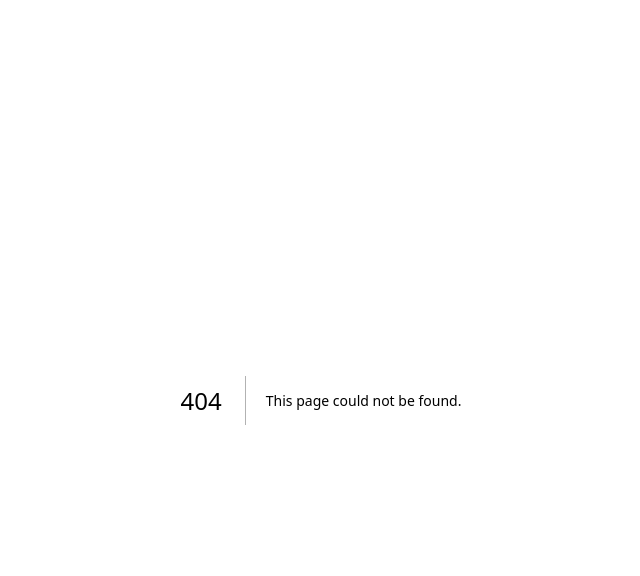
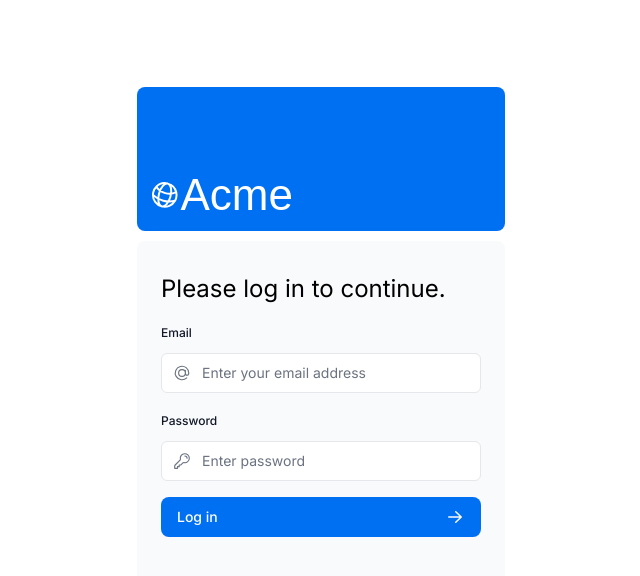
Before and after one commit to ArtroxGabriel/practiceFrontend, a Next.js app: page /login in a window 1280 px wide. Before the commit this address had no page. Shown: the top 576 px of the page, without its empty margins (319-959 px from the left). Built offline with nearby package versions, Linux system fonts and the light colour scheme; a web font is replaced by a local one.

Commit message:
NextAuth

```diff
--- /dev/null
+++ b/app/login/page.tsx
@@ -0,0 +1,17 @@
+import AcmeLogo from '@/app/ui/acme-logo';
+import LoginForm from '@/app/ui/login-form';
+
+export default function LoginPage() {
+  return (
+    <main className="flex items-center justify-center md:h-screen">
+      <div className="relative mx-auto flex w-full max-w-[400px] flex-col space-y-2.5 p-4 md:-mt-32">
+        <div className="flex h-20 w-full items-end rounded-lg bg-blue-500 p-3 md:h-36">
+          <div className="w-32 text-white md:w-36">
+            <AcmeLogo />
+          </div>
+        </div>
+        <LoginForm />
+      </div>
+    </main>
+  );
+}
--- a/package.json
+++ b/package.json
@@ -18,6 +18,7 @@
     "bcrypt": "^5.1.1",
     "clsx": "^2.0.0",
     "next": "^14.0.2",
+    "next-auth": "^5.0.0-beta.4",
     "postcss": "8.4.31",
     "react": "18.2.0",
     "react-dom": "18.2.0",
```
Also changed, not shown: 1 other file (tests, documents, lock files or other folders).
